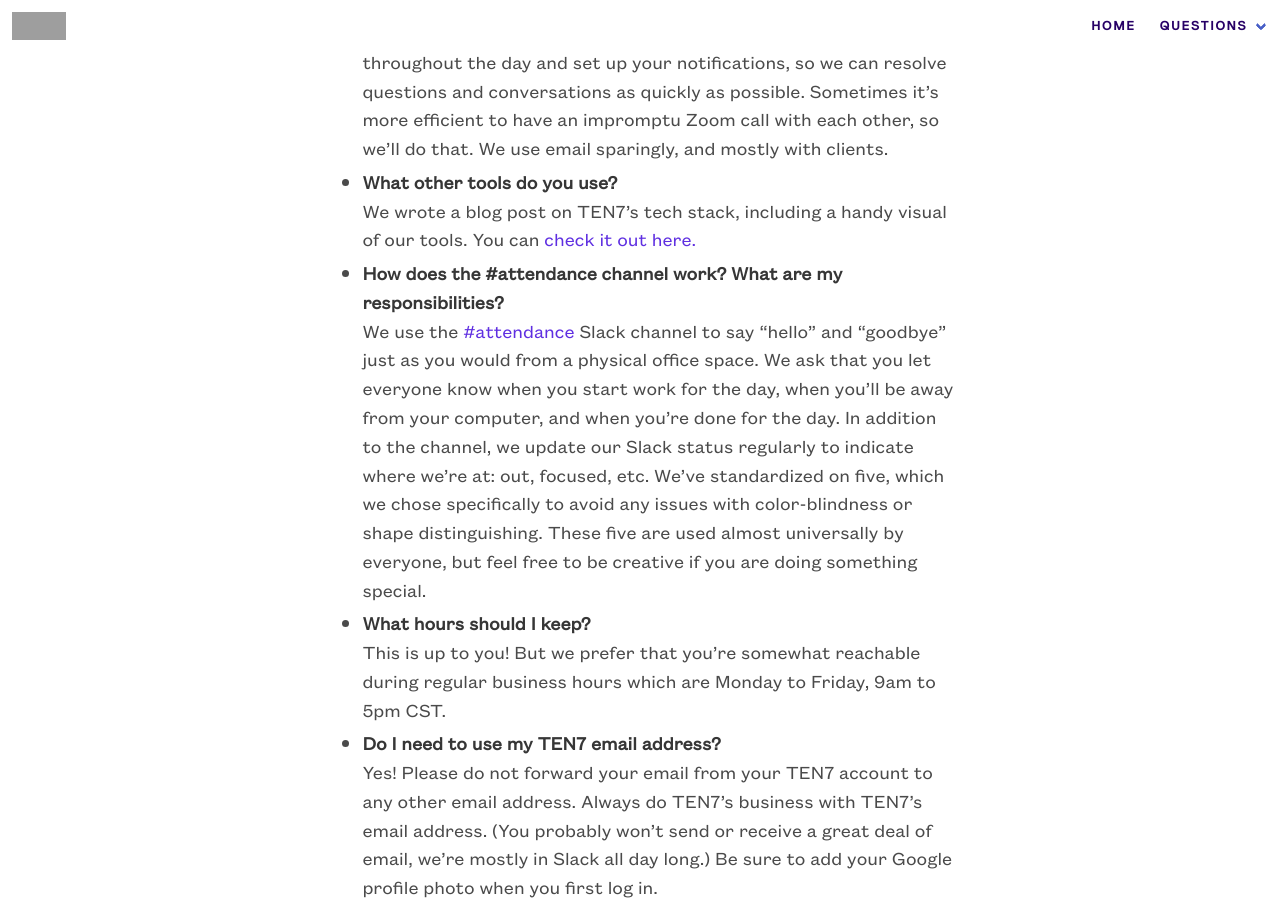
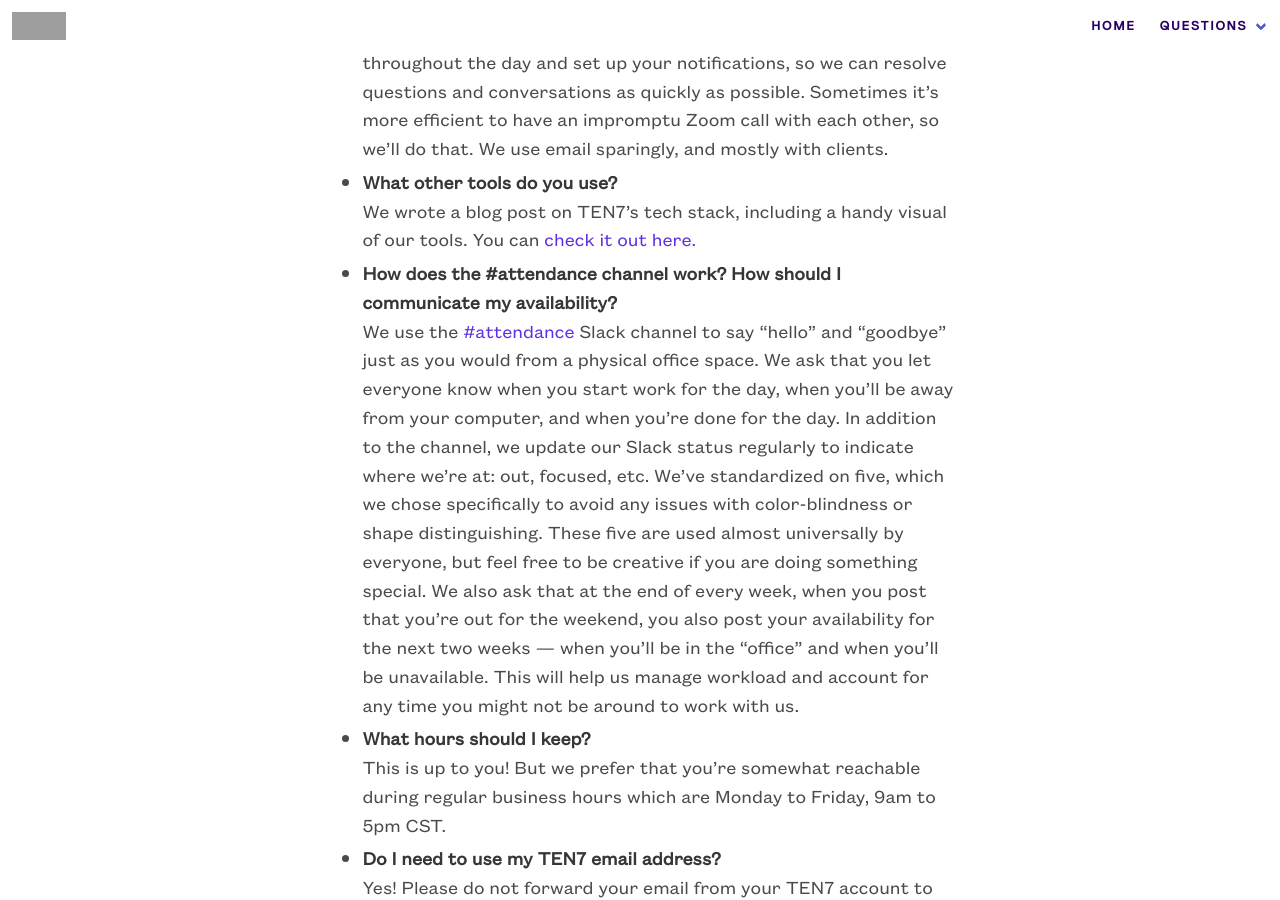
Before and after one commit to ten7/contractor.ten7.com, a Jekyll site: the page built from process.md, in a window 1280 px wide and 900 px high, scrolled down 431 px. Built offline with Jekyll 4.4.1, drawn with Linux system fonts in a browser that asks for light colours; grey boxes are pictures that could not be loaded.

Commit message:
Communicating availability

```diff
--- a/process.md
+++ b/process.md
@@ -12,8 +12,8 @@ We ask that you somehow connect your personal calendar with your TEN7 calendar.
 Slack is our primary tool for communicating with each other (and sometimes with clients). We expect that you’ll have it open throughout the day and set up your notifications, so we can resolve questions and conversations as quickly as possible. Sometimes it’s more efficient to have an impromptu Zoom call with each other, so we’ll do that.  We use email sparingly, and mostly with clients.
 - **What other tools do you use?**
 We wrote a blog post on TEN7's tech stack, including a handy visual of our tools. You can [check it out here.](https://ten7.com/blog/post/ten7s-tech-stack)
-- **How does the #attendance channel work? What are my responsibilities?**
-We use the [#attendance](https://ten7.slack.com/archives/C1LKZENTF) Slack channel to say “hello” and “goodbye” just as you would from a physical office space. We ask that you let everyone know when you start work for the day, when you’ll be away from your computer, and when you’re done for the day. In addition to the channel, we update our Slack status regularly to indicate where we’re at: out, focused, etc. We’ve standardized on five, which we chose specifically to avoid any issues with color-blindness or shape distinguishing. These five are used almost universally by everyone, but feel free to be creative if you are doing something special.
+- **How does the #attendance channel work? How should I communicate my availability?**
+We use the [#attendance](https://ten7.slack.com/archives/C1LKZENTF) Slack channel to say “hello” and “goodbye” just as you would from a physical office space. We ask that you let everyone know when you start work for the day, when you’ll be away from your computer, and when you’re done for the day. In addition to the channel, we update our Slack status regularly to indicate where we’re at: out, focused, etc. We’ve standardized on five, which we chose specifically to avoid any issues with color-blindness or shape distinguishing. These five are used almost universally by everyone, but feel free to be creative if you are doing something special. We also ask that at the end of every week, when you post that you're out for the weekend, you also post your availability for the next two weeks — when you'll be in the "office" and when you'll be unavailable. This will help us manage workload and account for any time you might not be around to work with us.
 - **What hours should I keep?**
 This is up to you! But we prefer that you’re somewhat reachable during regular business hours which are Monday to Friday, 9am to 5pm CST.
 - **Do I need to use my TEN7 email address?**
```
